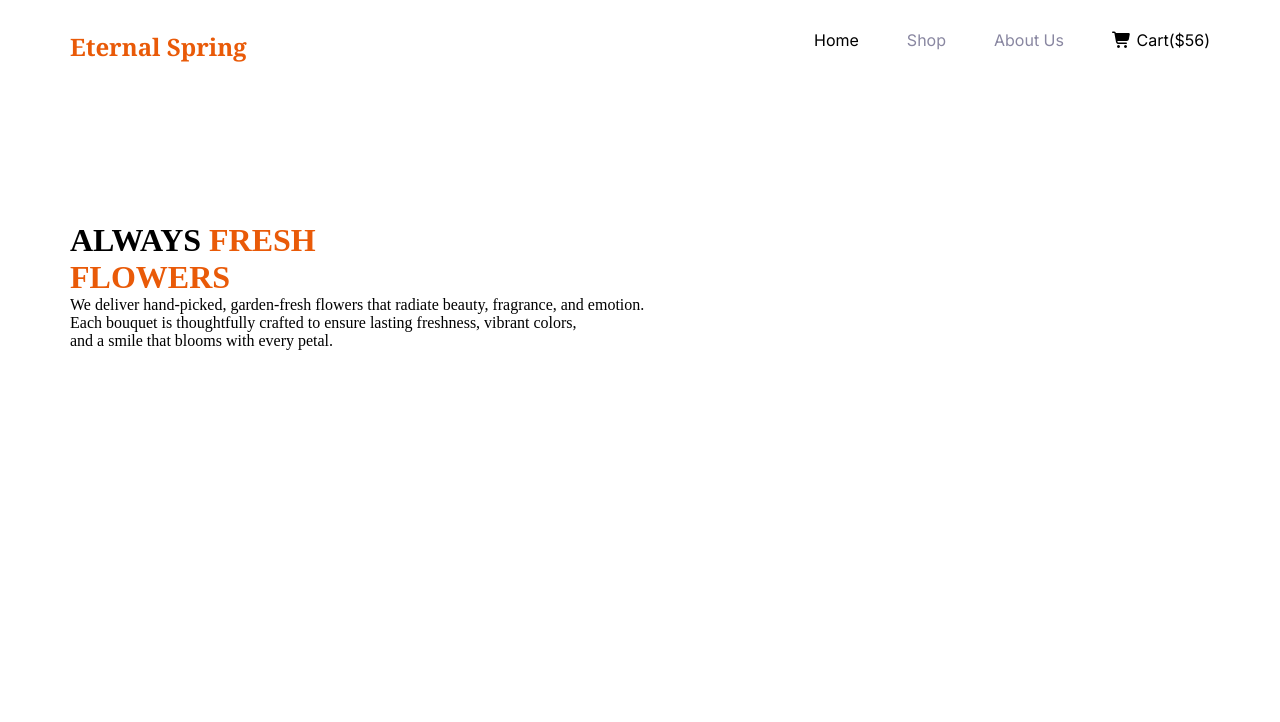
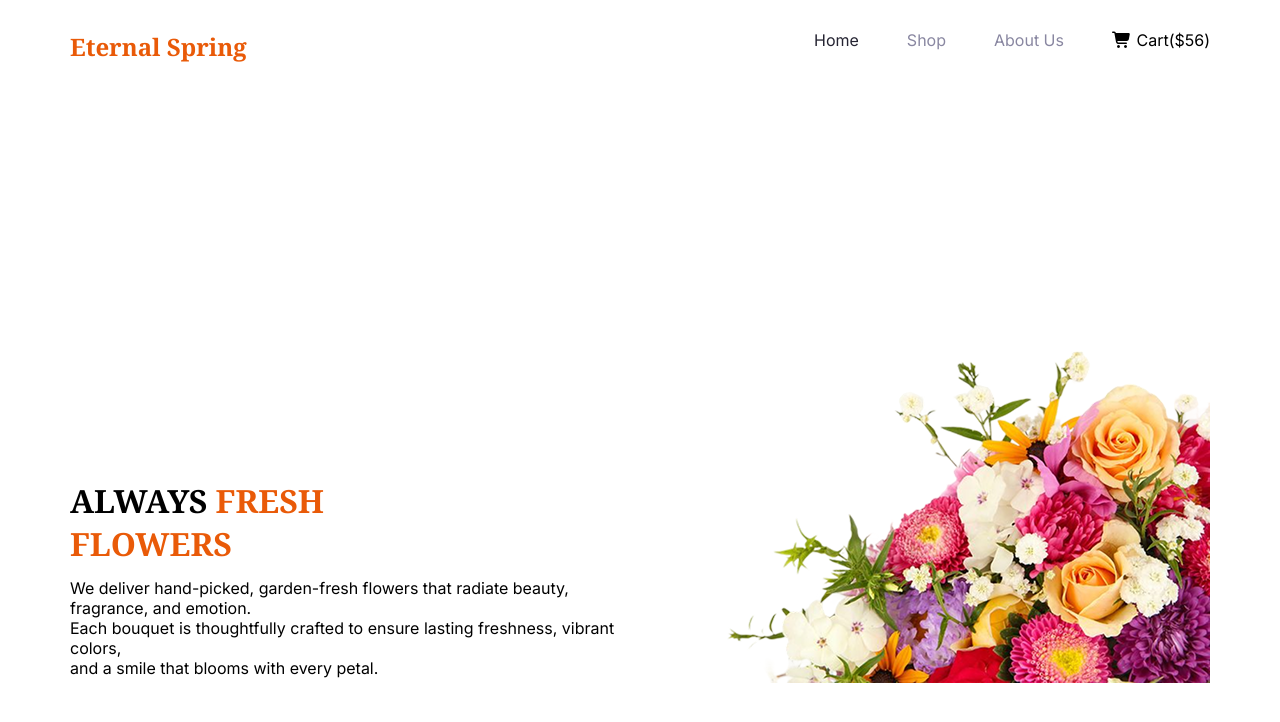
Before and after one commit to hr1971/assignment-2, a plain HTML site: page index.html in a window 1280 px wide. Drawn offline with Linux system fonts and the light colour scheme.

Commit message:
banner section done

```diff
--- a/index.html
+++ b/index.html
@@ -25,17 +25,22 @@
             <h2 class="nav-title  font-noto">Eternal Spring</h2>
 
             <ul class="nav-items display-flex  font-inter">
-                <li>Home</li>
+                <li style="color:#252432;">Home</li>
                 <li>Shop</li>
                 <li>About Us</li>
                 <li><i class="fa-solid fa-cart-shopping"></i> Cart($56)</li>
             </ul>
         </nav>
 
-        <div class="banner-section">
+        <div class="banner-section display-flex">
 
-            <h1 class="banner-title">ALWAYS <span style="color: #E95A08;">FRESH<br>FLOWERS</span></h1>
-            <p>We deliver hand-picked, garden-fresh flowers that radiate beauty, fragrance, and emotion. <br> Each bouquet is thoughtfully crafted to ensure lasting freshness, vibrant colors, <br> and a smile that blooms with every petal.</p>
+            <div class="banner-content">
+
+                <h1 class="banner-title font-noto">ALWAYS <span style="color: #E95A08;">FRESH<br>FLOWERS</span></h1>
+            <p class="font-inter">We deliver hand-picked, garden-fresh flowers that radiate beauty, fragrance, and emotion. <br> Each bouquet is thoughtfully crafted to ensure lasting freshness, vibrant colors, <br> and a smile that blooms with every petal.</p>
+            </div>
+            <img src="./assets/hero-flower.png" alt="">
+
         </div>
     </header>
     <main>
--- a/styles/style.css
+++ b/styles/style.css
@@ -42,7 +42,21 @@
 }
 
 /* banner section */
+
+
 .banner-section{
     height: 461px;
     margin-top: 120px;
+    /* border: 1px solid ; */
+    flex-direction: row;
+    /* justify-content: center; */
+    align-items: flex-end;
+
 }
+.banner-content{
+    margin-bottom: 5px;
+}
+.banner-title{
+    margin-bottom: 13px;
+
+}
```
